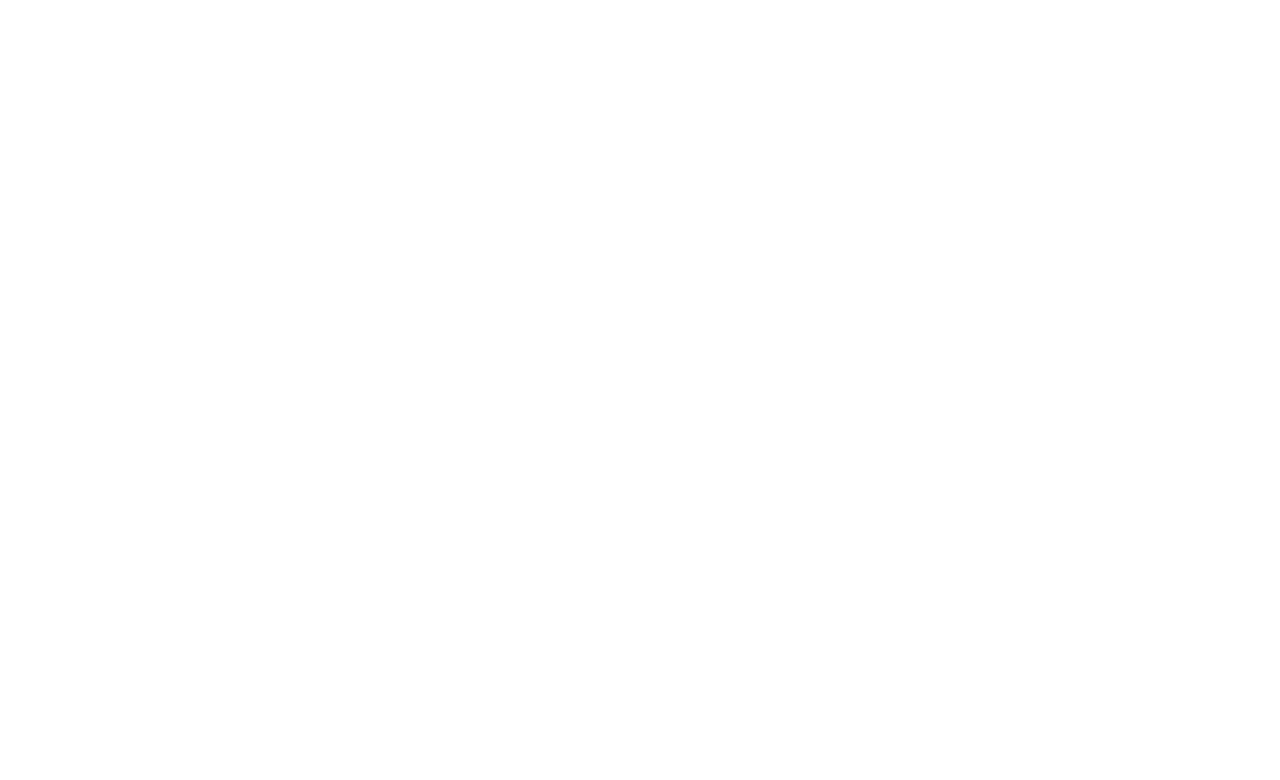
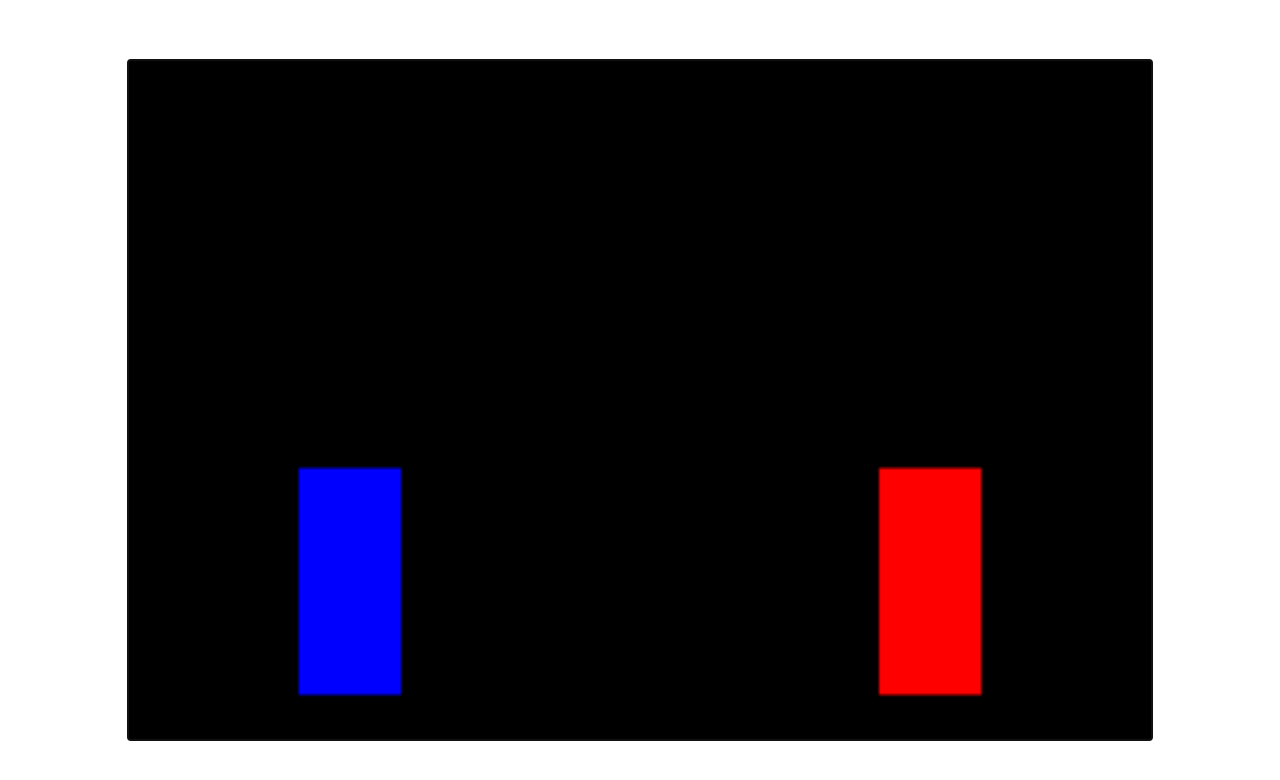
Before and after one commit to HelloJxyu/KOF, a plain HTML site: page templattes/index.html in a window 1280 px wide. Drawn offline with nearby package versions, Linux system fonts and the light colour scheme.

Commit message:
完成拳皇键盘输入控制移动

```diff
--- a/static/css/base.css
+++ b/static/css/base.css
@@ -0,0 +1,17 @@
+#kof {
+    width: 80%;
+    height: 85%;
+    /* width: 100vw;
+    height: 100vh; */
+    background-image: url("/static/images/background/0.gif");
+    background-size: 100% 100%;
+
+}
+
+.window {
+    width: 100vw;
+    height: 100vh;
+    display: flex;
+    justify-content: center;
+    align-items: center;
+}
--- /dev/null
+++ b/static/js/ac_game_object/base.js
@@ -0,0 +1,48 @@
+let AC_GAME_OBJECT = [];
+
+class AcGameObject {
+    constructor() {
+        AC_GAME_OBJECT.push(this);
+        this.timedelate = 0;
+        this.has_call_start = false;
+    }
+
+    start() {
+
+    }
+
+    update() {
+
+    }
+
+    destory() {
+        for (let i in AC_GAME_OBJECT) {
+            if (AC_GAME_OBJECT[i] === this) {
+                AC_GAME_OBJECT.splice(i, 1);
+                break;
+            }
+        }
+    }
+}
+
+let last_timestamp;
+
+let AC_GAME_OBJECT_fRAME = (timestamp) => {
+    for (let obj of AC_GAME_OBJECT) {
+        if (!obj.has_call_start) {
+            obj.start();
+            obj.has_call_start = true;
+        } else {
+            obj.update();
+            obj.timedelate = timestamp - last_timestamp;
+        }
+    }
+    last_timestamp = timestamp;
+    requestAnimationFrame(AC_GAME_OBJECT_fRAME);
+}
+
+requestAnimationFrame(AC_GAME_OBJECT_fRAME);
+
+export {
+    AcGameObject,
+}
--- a/static/js/base.js
+++ b/static/js/base.js
@@ -0,0 +1,31 @@
+import { GameMap } from './game_map/base.js';
+import { Player } from '/static/js/player/base.js';
+class KOF {
+    constructor(id) {
+        this.$kof = $('#' + id);
+        this.game_map = new GameMap(this);
+
+        this.players = [
+            new Player(this, {
+                id: 0,
+                x: 50,
+                y: 0,
+                width: 30,
+                height: 50,
+                color: 'blue'
+            }),
+            new Player(this, {
+                id: 1,
+                x: 220,
+                y: 0,
+                width: 30,
+                height: 50,
+                color: 'red'
+            }),
+        ];
+    }
+}
+
+export {
+    KOF,
+}
--- /dev/null
+++ b/static/js/controller/base.js
@@ -0,0 +1,18 @@
+export class Controller {
+    constructor($canvas) {
+        this.$canvas = $canvas;
+        this.pressed_keys = new Set();
+        this.start();
+    }
+
+    start() {
+        let s = this.pressed_keys;
+        this.$canvas.keydown((e) => {
+            s.add(e.key);
+        });
+
+        this.$canvas.keyup((e) => {
+            s.delete(e.key);
+        });
+    }
+}
--- /dev/null
+++ b/static/js/game_map/base.js
@@ -0,0 +1,28 @@
+import { AcGameObject } from '../ac_game_object/base.js';
+import { Controller } from '/static/js/controller/base.js';
+
+export class GameMap extends AcGameObject {
+    constructor(root) {
+        super();
+        this.root = root;
+        this.$canvas = $('<canvas tabindex=0 style="width: 100%;height: 100%;"></canvas>');
+        this.ctx = this.$canvas[0].getContext('2d');
+        this.root.$kof.append(this.$canvas);
+        this.$canvas.focus();
+        this.controller = new Controller(this.$canvas);
+    }
+
+    start() {
+
+    }
+
+    update() {
+        this.render();
+    }
+
+    render() {
+        // this.ctx.clearRect(0, 0, this.ctx.canvas.width, this.ctx.canvas.height);
+        this.ctx.fillStyle = 'black';
+        this.ctx.fillRect(0, 0, this.ctx.canvas.width, this.ctx.canvas.height);
+    }
+}
--- /dev/null
+++ b/static/js/player/base.js
@@ -0,0 +1,95 @@
+import { AcGameObject } from "../ac_game_object/base.js";
+
+export class Player extends AcGameObject {
+    constructor(root, info) {
+        super();
+        this.root = root;
+        this.id = info.id;
+        this.x = info.x;
+        this.y = info.y;
+        this.width = info.width;
+        this.height = info.height;
+        this.color = info.color;
+        this.direction = 1;
+        this.status = 3; // 0 idle, 1 向右， 2 向左，3 跳跃，4 攻击，5 被打，6死亡
+        this.pressed_keys = root.game_map.controller.pressed_keys;
+
+        this.vx = 0;
+        this.vy = 0;
+
+        this.speedx = 80; // 水平速度
+        this.speedy = 380; // 跳起的初始速度
+
+        this.grivaty = 900;
+        this.ctx = this.root.game_map.ctx;
+    }
+
+    start() {
+
+    }
+
+    update() {
+        this.update_control();
+        this.update_move();
+        this.render();
+    }
+
+    update_control() {
+        let l, r, u, f;
+        if (this.id === 0) {
+            l = this.pressed_keys.has('a');
+            r = this.pressed_keys.has('d');
+            u = this.pressed_keys.has('w');
+            f = this.pressed_keys.has(' ');
+        } else {
+            l = this.pressed_keys.has('ArrowLeft');
+            r = this.pressed_keys.has('ArrowRight');
+            u = this.pressed_keys.has('ArrowUp');
+            f = this.pressed_keys.has('Enter');
+        }
+        if (this.status === 0 || this.status === 1) {
+            if (u) {
+                this.vy = -this.speedy;
+                if (l) {
+                    this.vx = -this.speedx;
+                } else if (r) {
+                    this.vx = this.speedx;
+                } else {
+                    this.vx = 0;
+                }
+                this.status = 3;
+            } else if (l) {
+                this.vx = -this.speedx;
+                this.status = 1;
+            } else if (r) {
+                this.vx = this.speedx;
+                this.status = 1;
+            } else {
+                this.vx = 0;
+                this.status = 0;
+            }
+        }
+    }
+
+    update_move() {
+        this.vy += this.grivaty * this.timedelate / 1000;
+        this.x += this.vx * this.timedelate / 1000;
+        this.y += this.vy * this.timedelate / 1000;
+        if (this.y > 90) {
+            this.y = 90;
+            this.vy = 0;
+            this.vx = 0;
+            this.status = 0;
+        }
+        if (this.x < 0) {
+            this.x = 0;
+        } else if (this.x + this.width > this.ctx.canvas.width) {
+            this.x = this.ctx.canvas.width - this.width;
+        }
+    }
+
+    render() {
+        this.ctx.fillStyle = this.color;
+        this.ctx.fillRect(this.x, this.y, this.width, this.height);
+    }
+}
--- a/templattes/index.html
+++ b/templattes/index.html
@@ -7,13 +7,17 @@
     <meta name="viewport" content="width=device-width, initial-scale=1.0">
     <link rel="stylesheet" href="/static/css/base.css">
     <title>拳皇</title>
+    <script src="https://cdn.acwing.com/static/jquery/js/jquery-3.3.1.min.js"></script>
+    <script type="module">
+        import { KOF } from '../static/js/base.js';
+        let kof = new KOF('kof');
+    </script>
 </head>
 
-<body>
-    <div class="kof">
-
+<body style="margin: 0;">
+    <div class="window">
+        <div id="kof"></div>
     </div>
-
 </body>
 
 </html>
```
Also changed, not shown: static/images/background/0.gif (added), static/images/player/kyo/0.gif (added), static/images/player/kyo/1.gif (added), static/images/player/kyo/2.gif (added), static/images/player/kyo/3.gif (added), static/images/player/kyo/4.gif (added), static/images/player/kyo/5.gif (added), static/images/player/kyo/6.gif (added).
